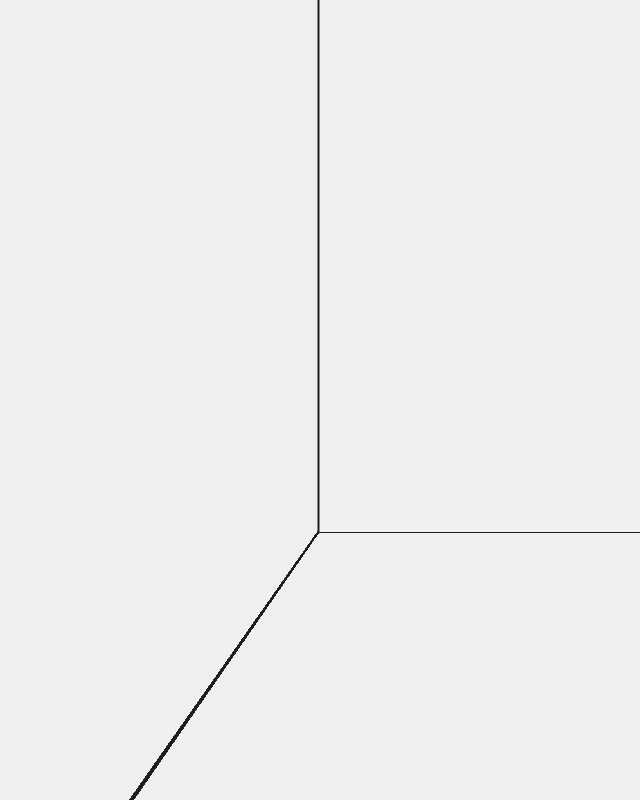
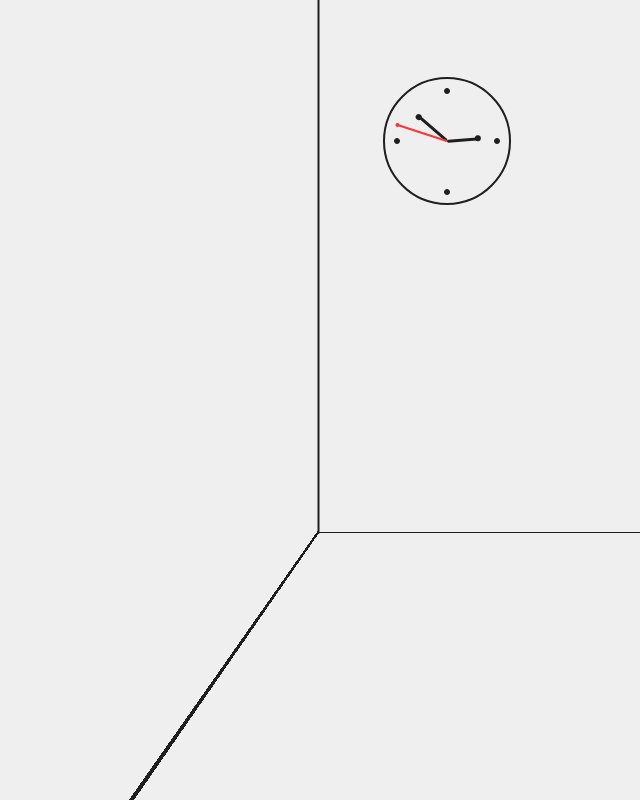
Before and after one commit to TohidEq/TohidEq, a Next.js app: page / in a window 1280 px wide. Shown: the top 800 px of the page, without its empty margins (1-641 px from the left). Built offline with nearby package versions, Linux system fonts and the light colour scheme.

Commit message:
Create Clock

```diff
--- a/src/app/globals.css
+++ b/src/app/globals.css
@@ -14,13 +14,16 @@
   --sun: #f2ff00;
 
   --light: #fff956;
-
+  --night-light: transparent;
+  --red-night-light: transparent;
 
   --light-source: transparent;
 
   --white: #efefef;
   --black: #1f1f1f;
   --greenc: #137d13;
+  --redc: #ff3535;
+  --only-redc: #ff3535;
   --woodenc: #7A4110;
   --filec: #a987ec;
   --paperc: #dec5b4;
@@ -31,12 +34,14 @@
 
 [data-theme='dark'] {
   --light-source: #fff715;
-
-  --white: #959595;
+  --night-light: #fff956;
+  --red-night-light: #ff3535;
+  --white: #656565;
   --black: #0a0a0a;
   --greenc: #0c490c;
+  --redc: #7a1313;
   --woodenc: #3f250f;
-  --filec: #5d5865;
+  --filec: #524c5d;
   --paperc: #a58e7f;
 }
 
@@ -53,6 +58,7 @@
 
   --color-only-black: var(--only-black);
   --color-only-white: var(--only-white);
+  --color-only-redc: var(--only-redc);
 
   --color-sky-day: var(--sky-day);
   --color-sky-night: var(--sky-night);
@@ -60,9 +66,12 @@
   --color-sun: var(--sun);
 
   --color-light: var(--light);
+  --color-night-light: var(--night-light);
   --color-light-source: var(--light-source);
+  --color-red-night-light: var(--red-night-light);
 
   --color-greenc: var(--greenc);
+  --color-redc: var(--redc);
   --color-woodenc: var(--woodenc);
   --color-filec: var(--filec);
   --color-paperc: var(--paperc);
@@ -94,6 +103,51 @@ body {
 
 
 
+
+/* ---------- ITEMS ----------- */
+
+#wall{
+  @apply -z-50;
+
+}
+
+#clock{
+  @apply -z-40
+  absolute
+  left-[30%]
+  top-[8%];
+}
+
+
+
+
+
+
+
+
+
+
+
+
+
+
+
+
+
+
+
+
+
+
+
+
+
+
+
+
+
+
+
 /* -------------------- */
 button{
   @apply font-hand bg-filec text-foreground font-extrabold;
--- a/src/app/page.tsx
+++ b/src/app/page.tsx
@@ -3,6 +3,7 @@ import ThemeToggle from '@/components/theme-toggle';
 import { useMounted } from '@/hooks/use-mounted';
 import { useTheme } from 'next-themes';
 import Wall from '@/components/wall/wall';
+import Clock from '../components/clock/clock';
 
 export default function Home() {
 
@@ -14,12 +15,15 @@ export default function Home() {
       <main className="home__countainer">
         <div className="home__content">
           <Wall />
-          <ThemeToggle />aaaaaaa
-          <div className="asd">ASD
+          <Clock />
+
+          <br /><br /><br />
+          <div className="asd">
             <span className='text-yellow-800'>
               {mounted && theme}
             </span>
           </div>
+          <ThemeToggle />
 
         </div>
       </main>
--- /dev/null
+++ b/src/components/clock/clock.css
@@ -0,0 +1,107 @@
+
+@reference "../../app/globals.css";
+
+.clock {
+  @apply grid w-fit ;
+}
+
+.clock__container {
+  @apply w-[10vmax] max-w-80;
+}
+
+.clock__content {
+  @apply w-full;
+}
+
+.clock__frame {
+  @apply relative aspect-square w-full overflow-hidden rounded-full border-2 border-black bg-background;
+}
+
+/* Clock hands */
+
+.clock__h,
+.clock__m,
+.clock__s {
+  @apply absolute left-1/2 rounded-full;
+  bottom: 50%;
+  transform: translateX(-50%) rotate(var(--rotation, 0deg));
+  transform-origin: bottom center;
+}
+
+.clock__h {
+  @apply z-10 h-[25%] w-[2.5px] bg-black;
+}
+
+.clock__m {
+  @apply z-20 h-[30%] w-[2.5px] bg-black;
+}
+
+.clock__s {
+  @apply z-30 h-[42%] w-[2px] bg-redc;
+}
+
+/* Dots at the tips of the hands */
+
+.clock__h span,
+.clock__m span,
+.clock__s span {
+  @apply absolute left-1/2 top-0 block -translate-x-1/2 -translate-y-1/2 rounded-full;
+}
+
+.clock__h span {
+  @apply h-1.5 w-1.5 bg-black
+  shadow-[0_0_8px_2px_var(--night-light)];
+}
+
+.clock__m span {
+  @apply h-1.5 w-1.5 bg-black
+  shadow-[0_0_8px_2px_var(--night-light)];
+}
+
+.clock__s span {
+  @apply h-1 w-1  bg-only-redc
+  shadow-[0_0_8px_2px_var(--red-night-light)];
+}
+
+[data-theme='dark'] .clock__dots__3,
+[data-theme='dark'] .clock__dots__6,
+[data-theme='dark'] .clock__dots__9,
+[data-theme='dark'] .clock__dots__12,
+[data-theme='dark'] .clock__m span,
+[data-theme='dark'] .clock__h span
+{
+  @apply
+
+  border
+  border-light-source ;
+}
+
+/* Clock face markers */
+
+.clock__dots {
+  @apply absolute inset-0;
+}
+
+.clock__dots__3,
+.clock__dots__6,
+.clock__dots__9,
+.clock__dots__12 {
+  @apply absolute block rounded-full bg-black h-1.5 w-1.5
+  border border-foreground;
+}
+
+.clock__dots__12 {
+  @apply left-1/2 top-[7%]  -translate-x-1/2;
+}
+
+.clock__dots__3 {
+  @apply right-[7%] top-1/2 -translate-y-1/2;
+}
+
+.clock__dots__6 {
+  @apply bottom-[7%] left-1/2 -translate-x-1/2;
+}
+
+.clock__dots__9 {
+  @apply left-[7%] top-1/2 -translate-y-1/2;
+}
--- /dev/null
+++ b/src/components/clock/clock.tsx
@@ -0,0 +1,68 @@
+
+'use client';
+
+import './clock.css';
+
+import { useEffect, useState, type CSSProperties } from 'react';
+
+export default function Clock() {
+  const [time, setTime] = useState<Date | null>(null);
+
+  useEffect(() => {
+    const updateTime = () => setTime(new Date());
+
+    updateTime();
+
+    const interval = setInterval(updateTime, 500);
+    return () => clearInterval(interval);
+  }, []);
+
+  const seconds = time?.getSeconds() ?? 0;
+  const minutes = time?.getMinutes() ?? 0;
+  const hours = time?.getHours() ?? 0;
+
+  const secondRotation = seconds * 6;
+  const minuteRotation = minutes * 6 + seconds * 0.1;
+  const hourRotation = (hours % 12) * 30 + minutes * 0.5;
+
+  const handStyle = (rotation: number): CSSProperties =>
+    ({ '--rotation': `${rotation}deg` }) as CSSProperties;
+
+  return (
+    <div className="clock" id="clock">
+      <div className="clock__container">
+        <div className="clock__content">
+          <div className="clock__frame">
+            <div className="clock__dots">
+              <span className="clock__dots__12"/>
+              <span className="clock__dots__3"/>
+              <span className="clock__dots__6"/>
+              <span className="clock__dots__9"/>
+            </div>
+
+            <div
+              className="clock__h"
+              style={handStyle(hourRotation)}
+            >
+              <span />
+            </div>
+
+            <div
+              className="clock__m"
+              style={handStyle(minuteRotation)}
+            >
+              <span />
+            </div>
+
+            <div
+              className="clock__s"
+              style={handStyle(secondRotation)}
+            >
+              <span />
+            </div>
+          </div>
+        </div>
+      </div>
+    </div>
+  );
+}
--- a/src/components/wall/wall.css
+++ b/src/components/wall/wall.css
@@ -2,7 +2,6 @@
 
 .wall{
   @apply
-  -z-50
   w-screen
   h-screen
   relative
```
